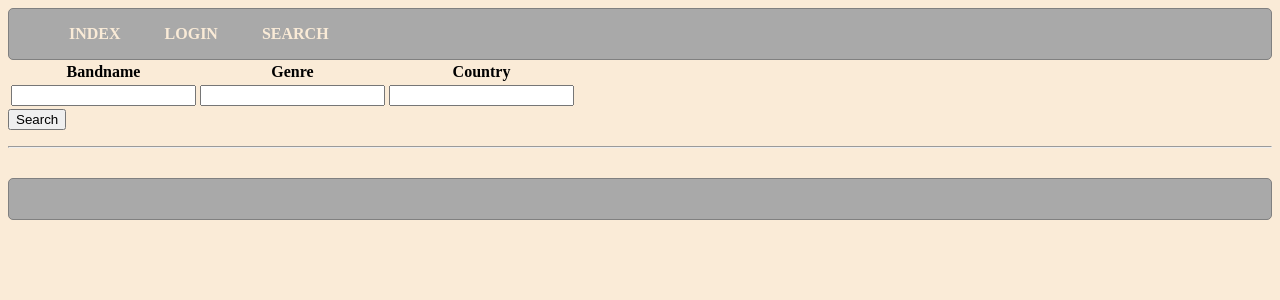
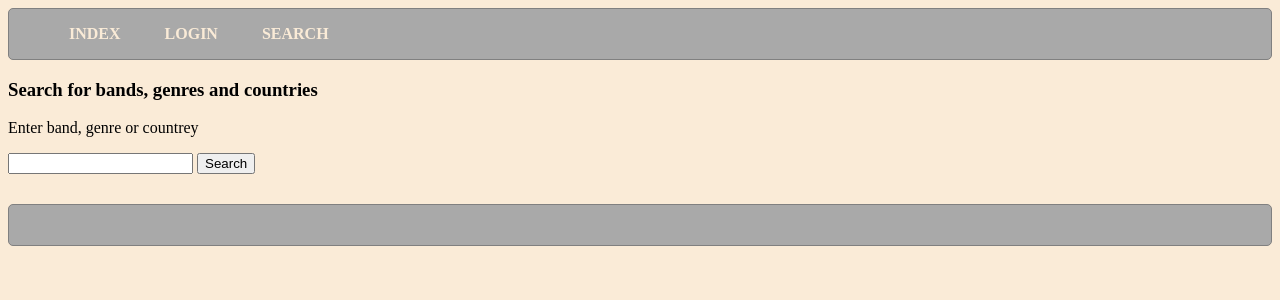
Before and after one commit to mailis1000/music_map, a PHP site: page /music_map/search in a window 1280 px wide. Shown: the top 300 px of the page. Run offline with PHP 8.4, Linux system fonts and the light colour scheme; data that the repository does not hold is empty.

Commit message:
Liis's search module changes

```diff
--- a/view/search/index.php
+++ b/view/search/index.php
@@ -1,31 +1,59 @@
+<!DOCTYPE>
+<html>
+<head>
+    <meta  charset="utf-8">
+    <title>Search  bands, genres, countries</title>
+</head>
+<p><body>
+    <h3> Search for bands, genres and countries </h3>
+<p>Enter band, genre or countrey</p>
+<form  method="post" action="search.php?go"  id="searchform">
+    <input  type="text" name="name">
+    <input  type="submit" name="submit" value="Search">
+</form>
+<?php
+if(isset($_POST['submit'])){
+    if(isset($_GET['go'])){
+        if(preg_match("/^[  a-zA-Z]+/", $_POST['name'])){
+            $name=$_POST['name'];
+            //connect  to the database
+            $db= mysqli_connect("localhost", "root",  "mysql", 'music1');
+            if (!$db) {
+                die('mysqli connection failed: ' . mysql_error());
+            }
+            //-query  the database table
+            $mysql="SELECT  bandname, genre, country FROM bands WHERE bandname LIKE '%" . $name . "%'OR genre LIKE '%" . $name ."%' OR country LIKE '%" . $name ."%'";
+            //-run  the query against the mysql query function
+            $result = $db->query($mysql);
 
-<form action="<?php echo BASE;?>search/find" method="POST">
-    <table id="bandList">
-        <thead>
-        <tr>
-            <th>Bandname</th>
-            <th>Genre</th>
-            <th>Country</th>
-        </tr>
-        </thead>
-        <tbody>
-        <?php foreach ($this->msg as $data): ?>
-            <tr>
-                <td><?php echo $data['bandname'] ?></td>
-                <td><?php echo $data['genre'] ?></td>
-                <td><?php echo $data['country'] ?></td>
-            </tr>
-        <?php endforeach; ?>
-        </tbody>
-        <tfoot>
-        <tr>
-            <td><input type="text" name="bandname"/></td>
-            <td><input type="text" name="genre"/></td>
-            <td><input type="text" name="country"/></td>
-        </tr>
-        </tfoot>
-    </table>
-    <button type="submit">Search</button>
-</form>
+            //-create  while loop and loop through result set
+            while($row=mysqli_fetch_assoc($result)){
+                // var_dump($row);
+                $bandname1=$row['bandname'];
+                $genre=$row['genre'];
+                $countrey=$row['country'];
+                //$user_id=$row['user_id'];
 
-<hr/>
+
+
+                //-display the result of the array
+
+                echo "Name of the band: ".$bandname1. '<br>';
+                echo "Genre: ".$genre. '<br>';
+                echo "Country: ".$countrey. '<br>';
+            }
+
+
+        }
+
+
+
+        else{
+            echo  "<p>Please enter a search query</p>";
+        }
+    }
+}
+?>
+</body>
+</html>
+</p>
```
